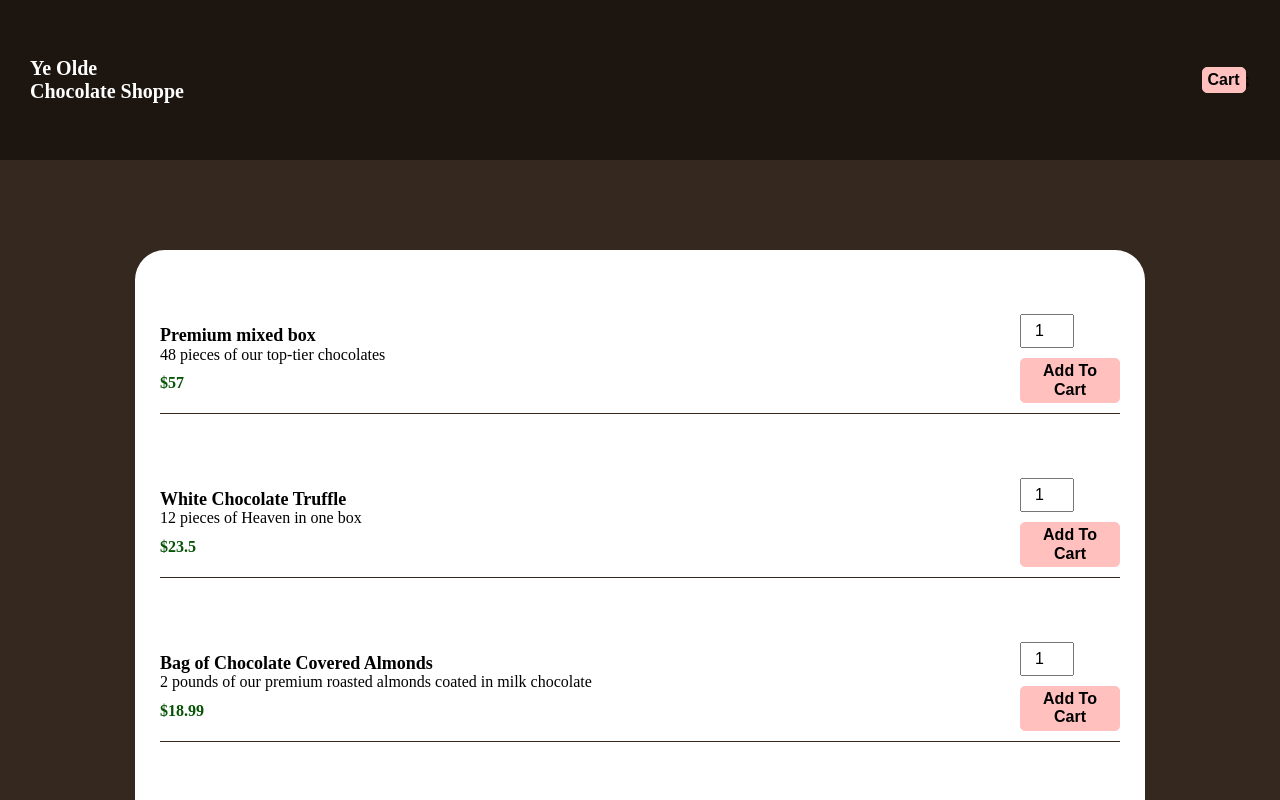
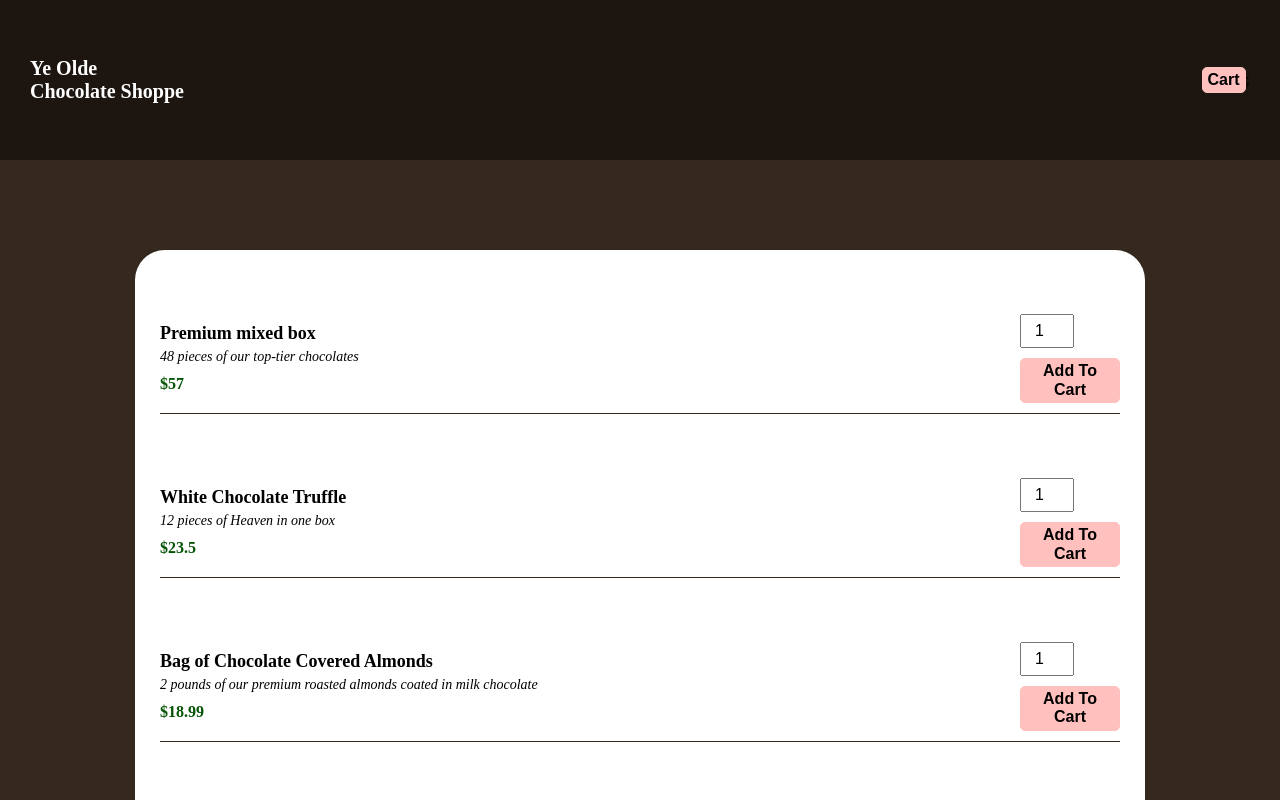
Before and after one commit to SofPan/food-order-app, a React (Create React App) app: page / in a window 1280 px wide. Shown: the top 800 px of the page. Built offline with nearby package versions, Linux system fonts and the light colour scheme.

Commit message:
Refactor list items into reusable component

```diff
--- a/src/components/Menu/MenuItem.css
+++ b/src/components/Menu/MenuItem.css
@@ -10,16 +10,6 @@
     padding-top: 0;
 }
 
-.menu-item__title{
-    font-size: 18px;
-}
-
-.menu-item__price{
-    font-weight: bold;
-    margin-top: 10px;
-    color: rgb(5, 83, 5);
-}
-
 .menu-item input{
     width: 50px;
     height: 30px;
--- a/src/components/Menu/MenuItem.js
+++ b/src/components/Menu/MenuItem.js
@@ -2,6 +2,7 @@ import React, { useState } from "react";
 import Button from "../UI/Button/Button";
 
 import "./MenuItem.css";
+import ListItem from "../UI/ListItem/ListItem";
 
 const MenuItem = (props) => {
 	const [amount, setAmount] = useState(1);
@@ -21,12 +22,8 @@ const MenuItem = (props) => {
         setAmount(1);
     }
 	return (
-		<li className='menu-item'>
-			<div>
-				<h2 className='menu-item__title'>{props.title}</h2>
-				<p className='menu-item__description'>{props.description}</p>
-				<p className='menu-item__price'>${props.cost}</p>
-			</div>
+		<li key={props.key} className='menu-item'>
+			<ListItem title={props.title} description={props.description} cost={props.cost}/>
 			<div>
 				<form onSubmit={handleSubmit}>
 					<div>
--- /dev/null
+++ b/src/components/UI/ListItem/ListItem.css
@@ -0,0 +1,16 @@
+
+.list-item__title{
+    font-size: 18px;
+}
+
+.list-item__description{
+    margin-top: 5px;
+    font-style: italic;
+    font-size: 14px;
+}
+
+.list-item__cost{
+    font-weight: bold;
+    margin-top: 10px;
+    color: rgb(5, 83, 5);
+}
--- /dev/null
+++ b/src/components/UI/ListItem/ListItem.js
@@ -0,0 +1,15 @@
+import React from "react";
+
+import './ListItem.css';
+
+const ListItem = props => {
+    return(
+        <div className="list-item">
+            <h2 className="list-item__title">{props.title}</h2>
+            {props.description ? (<p className="list-item__description">{props.description}</p>) : null}
+            <p className="list-item__cost">${props.cost}</p>
+        </div>
+    )
+}
+
+export default ListItem;
--- a/src/components/UI/Modal/Modal.js
+++ b/src/components/UI/Modal/Modal.js
@@ -1,31 +1,37 @@
 import React from "react";
 
-import './Modal.css';
+import "./Modal.css";
 import Button from "../Button/Button";
+import ListItem from "../ListItem/ListItem";
 
-const Modal = props => {
+const Modal = (props) => {
 	return (
-    <div className="modal">
-        <div className="modal-inner">
-            <div className="cart-items">
-                <ul className="cart-items__list">
+		<div className='modal'>
+			<div className='modal-inner'>
+				<div className='cart-items'>
+					<ul className='cart-items__list'>
 						{props.items.map((item) => {
-                        return(
+							return (
 								<li key={Math.random()}>
-                                <h2>{item.title}</h2>
-                                <p>{item.cost}</p>
+									<ListItem
+										title={item.title}
+										cost={item.cost}
+									/>
 									<p>{item.amount}</p>
 								</li>
-                        )
+							);
 						})}
 					</ul>
 				</div>
-            <div className="cart-interactions">
-                <Button buttonClick={props.onCancel} text="cancel"/>
+				<div className='cart-interactions'>
+					<Button
+						buttonClick={props.onCancel}
+						text='cancel'
+					/>
 				</div>
 			</div>
 		</div>
-    )
-}
+	);
+};
 
 export default Modal;
```
Lines whose indentation alone changed are shown as unchanged.
